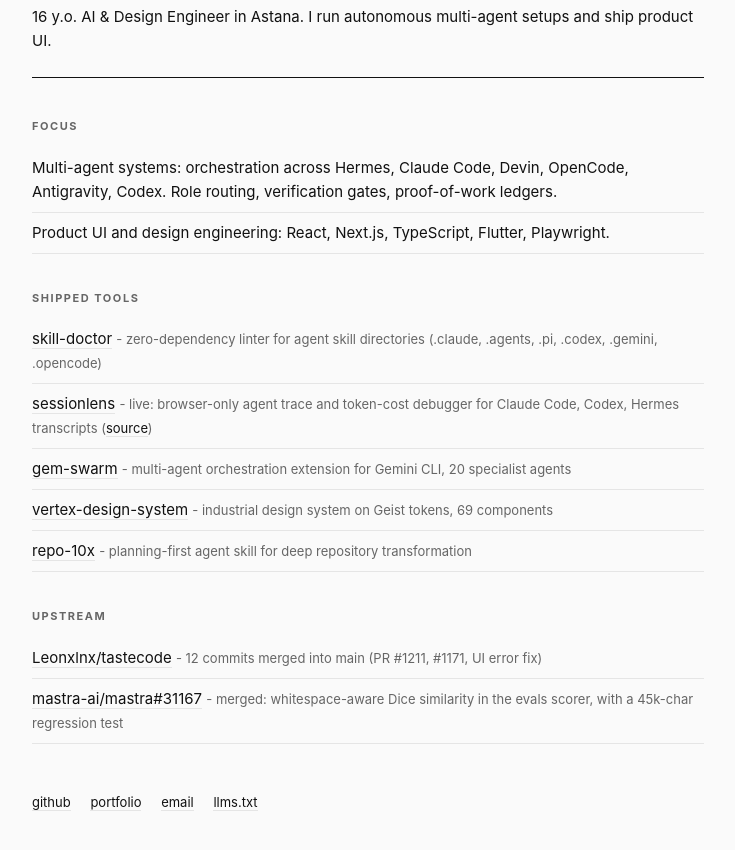
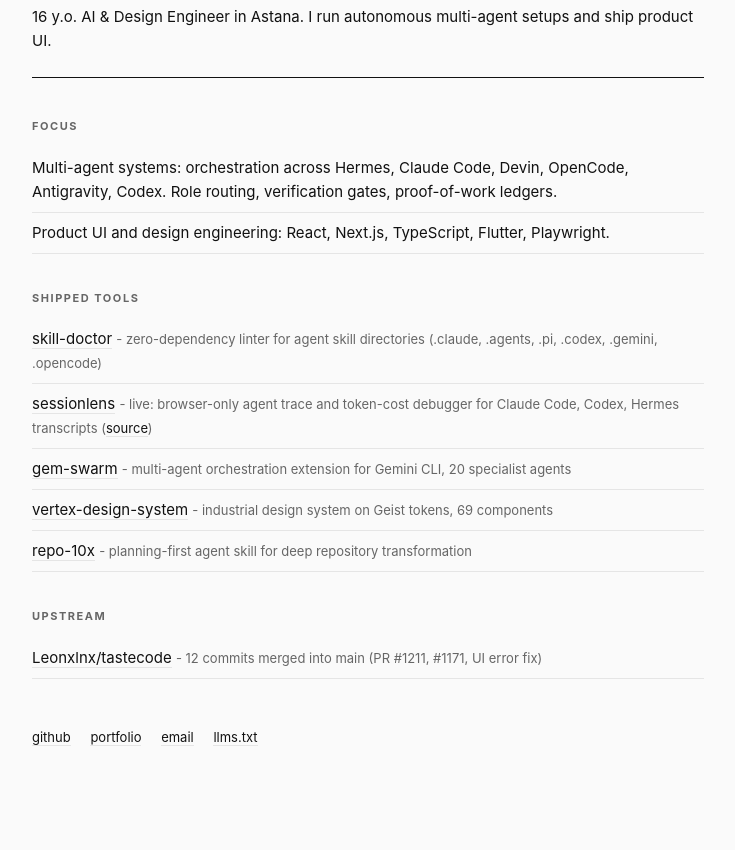
Before and after one commit to yqecea/yqecea.github.io, a plain HTML site: page index.html in a window 1280 px wide. Shown: the part 134-984 px from the top of the page, without its empty margins (272-1007 px from the left). Drawn offline with Linux system fonts and the light colour scheme.

Commit message:
Remove incorrect upstream PR reference

```diff
--- a/index.html
+++ b/index.html
@@ -86,7 +86,6 @@
   <h2>Upstream</h2>
   <ul>
     <li><a href="https://github.com/Leonxlnx/tastecode">Leonxlnx/tastecode</a> <span class="note">- 12 commits merged into main (PR #1211, #1171, UI error fix)</span></li>
-    <li><a href="https://github.com/mastra-ai/mastra/pull/31167">mastra-ai/mastra#31167</a> <span class="note">- merged: whitespace-aware Dice similarity in the evals scorer, with a 45k-char regression test</span></li>
   </ul>
 
   <footer>
```
